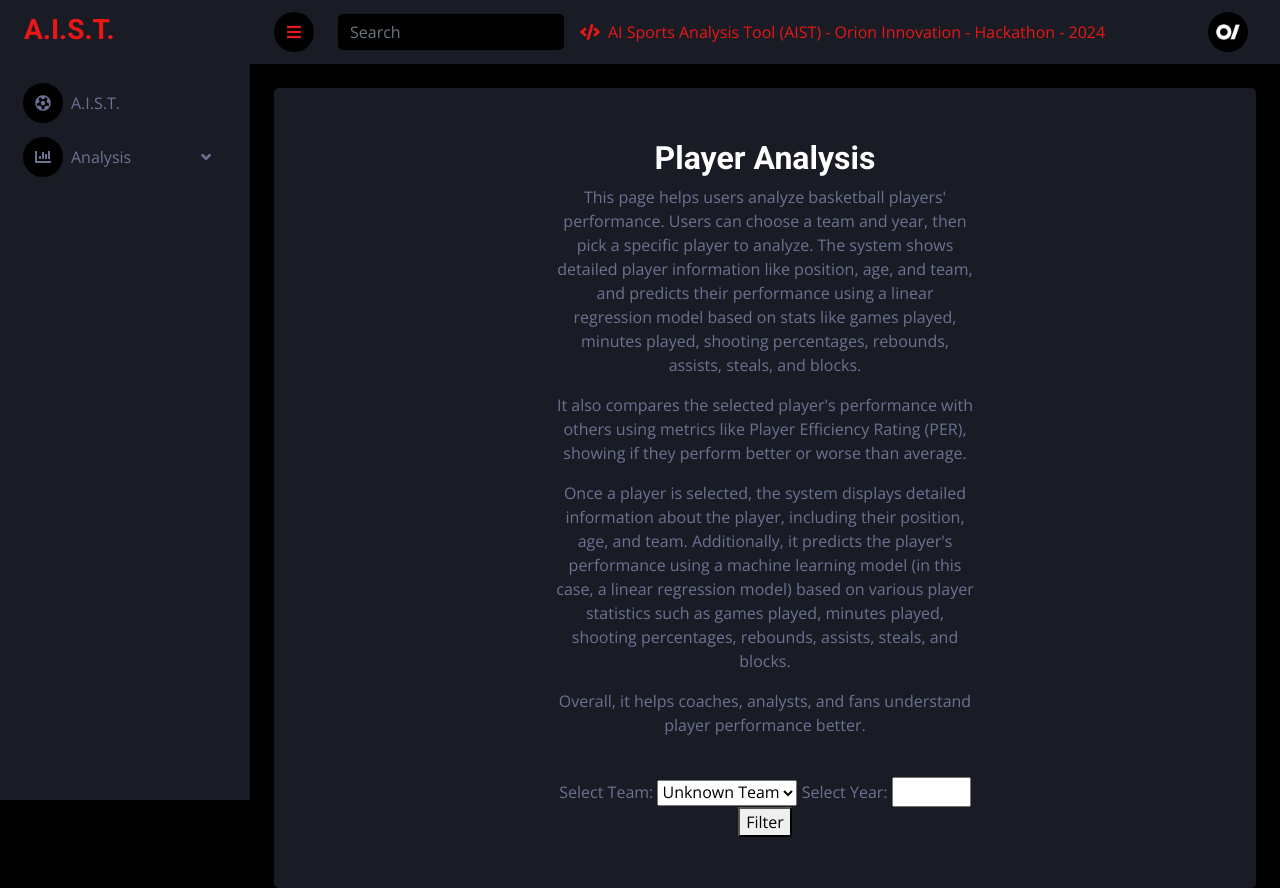
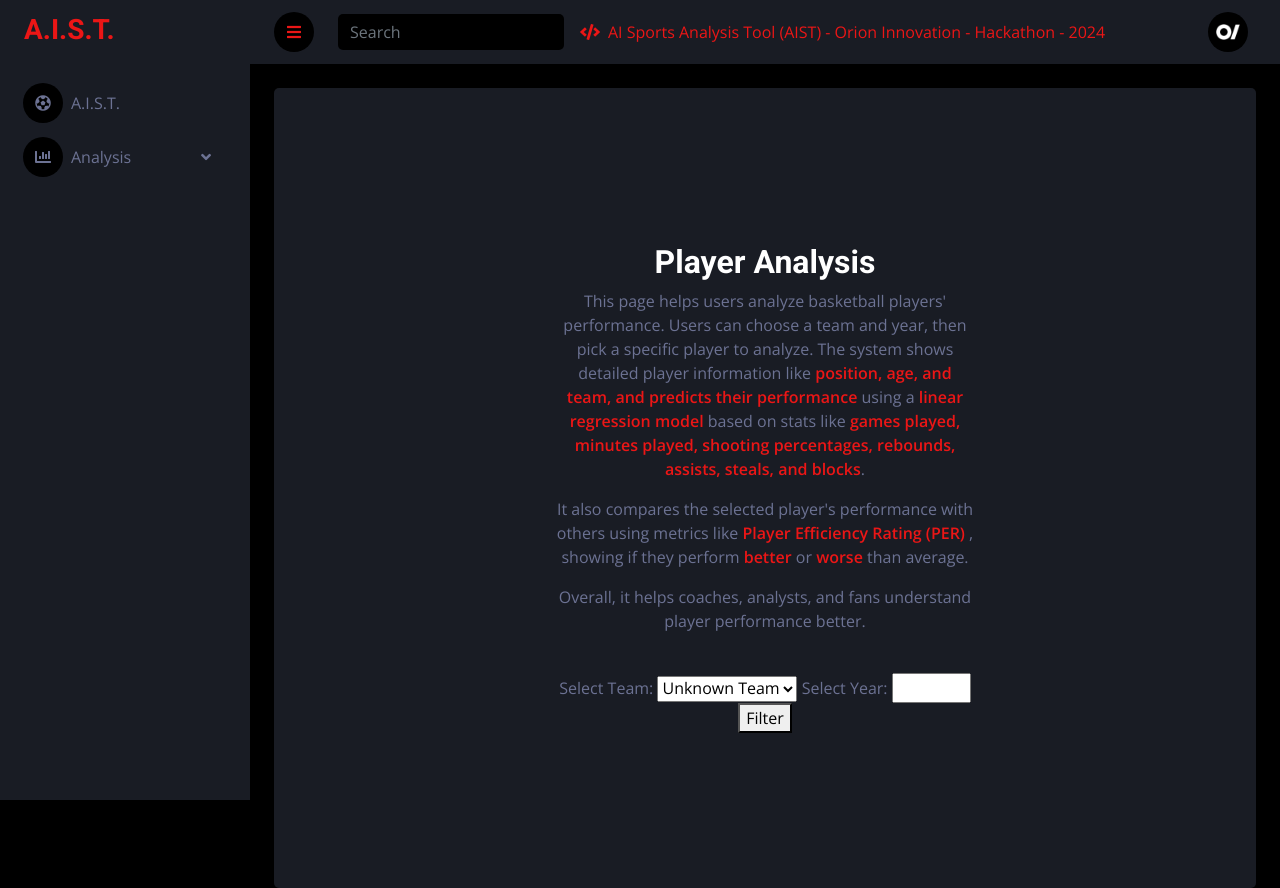
Before and after one commit to KenanAegean/AIST-Hackathon, a Django app: page /player-analysis/ in a window 1280 px wide. Run offline with Django 5.2, Linux system fonts and the light colour scheme; data comes from the database, SQL or seed files in the repository; some libraries are stand-ins or nearby versions.

Commit message:
Some Visual Adjs

```diff
--- a/aist/templates/player_based_analysis.html
+++ b/aist/templates/player_based_analysis.html
@@ -7,10 +7,19 @@
     <div class="container">
         <h2>Player Analysis</h2>
         <p>This page helps users analyze basketball players' performance. Users can choose a team and year, then pick a specific player to analyze.
-            The system shows detailed player information like position, age, and team, and predicts their performance using a linear regression model based on stats like games played, minutes played, shooting percentages, rebounds, assists, steals, and blocks.</p>
-        <p>It also compares the selected player's performance with others using metrics like Player Efficiency Rating (PER), showing if they perform better or worse than average.</p>
-        <p>Once a player is selected, the system displays detailed information about the player, including their position, age, and team.
-            Additionally, it predicts the player's performance using a machine learning model (in this case, a linear regression model) based on various player statistics such as games played, minutes played, shooting percentages, rebounds, assists, steals, and blocks.</p>
+            The system shows detailed player information like
+            <b class="text-primary" style="display: inline;">position, age, and team, and predicts their performance</b>
+             using a
+            <b class="text-primary" style="display: inline;"> linear regression model</b>
+             based on stats like
+            <b class="text-primary" style="display: inline;"> games played, minutes played, shooting percentages, rebounds, assists, steals, and blocks</b>.</p>
+        <p>It also compares the selected player's performance with others using metrics like
+            <b class="text-primary" style="display: inline;">Player Efficiency Rating (PER)</b>
+            , showing if they perform
+            <b class="text-primary" style="display: inline;">better</b>
+             or
+            <b class="text-primary" style="display: inline;">worse</b>
+             than average.</p>
         <p>Overall, it helps coaches, analysts, and fans understand player performance better.</p>
         <br>
         <form method="post">
--- a/aist/templates/team_based_analysis.html
+++ b/aist/templates/team_based_analysis.html
@@ -6,8 +6,9 @@
     <!-- Page content -->
     <div class="container">
         <h2>Team Analysis</h2>
-        <p>This tool helps analyze and predict sports team performance using historical data. Users can select a team from a list.
-            The model is trained using features like year, win-loss percentage, points scored per game, points allowed per game, and simple rating page (SRS) to predict the number of wins the team is likely to achieve in the next season.</p>
+        <p >This tool helps analyze and predict sports team performance using historical data. Users can select a team from a list.
+            The model is trained using features like <b class="text-primary" style="display: inline;">year, win-loss percentage, points scored per game, points allowed per game, and simple rating page (SRS)</b>
+            to predict the <b class="text-primary" style="display: inline;">number of wins</b> the team is likely to achieve in the next season.</p>
         <p>The tool then shows the estimated number of wins for the upcoming year, which can be useful for team management, fans, and analysts to make decisions regarding strategy, recruitment, and fan engagement.</p>
         <br>
         {% if empty_database %}
```
Also changed, not shown: aist/templates/main_page.html (+13 -3 lines), aist/templates/match_analysis.html (+8 -2 lines).
